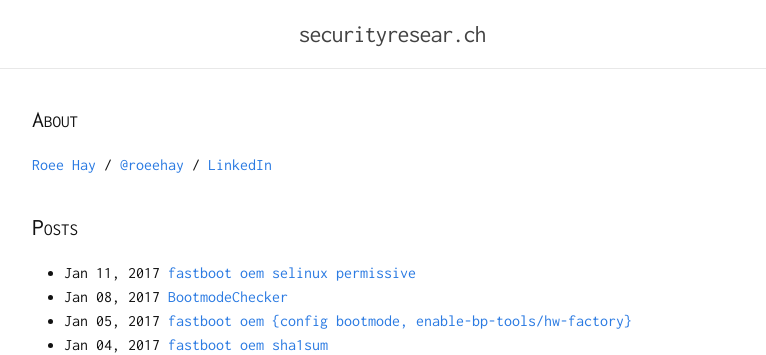
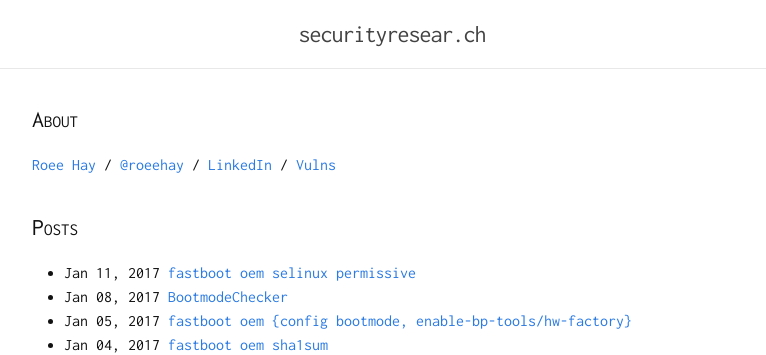
Before and after one commit to roeeh/roeeh.github.io, a Jekyll site: the page built from index.html, in a window 1280 px wide. Shown: the top 355 px of the page, without its empty margins (248-1014 px from the left). Built offline with Jekyll 4.4.1, drawn with Linux system fonts in a browser that asks for light colours.

Commit message:
Update index.html

```diff
--- a/index.html
+++ b/index.html
@@ -4,7 +4,7 @@ layout: default
 <div class="home">
 	<section>
 		<h2 class="smallcap">about</h2>
-		<p><a href="https://keybase.io/roee">Roee Hay</a> / <a href="https://twitter.com/roeehay">@roeehay</a> / <a href="https://www.linkedin.com/in/roeehay">LinkedIn</a></p>
+		<p><a href="https://keybase.io/roee">Roee Hay</a> / <a href="https://twitter.com/roeehay">@roeehay</a> / <a href="https://www.linkedin.com/in/roeehay">LinkedIn</a> / <a href="https://gist.githubusercontent.com/roeeh/0666a9d515052eeae7de0b6020ce94b1/raw/52c690fa8e632e299220d98a7dea8bad5020e71a/vulnerabilities">Vulns</a></p>
 	</section>
 	<section>
 		<h2 class="smallcap">posts</h2>
```
